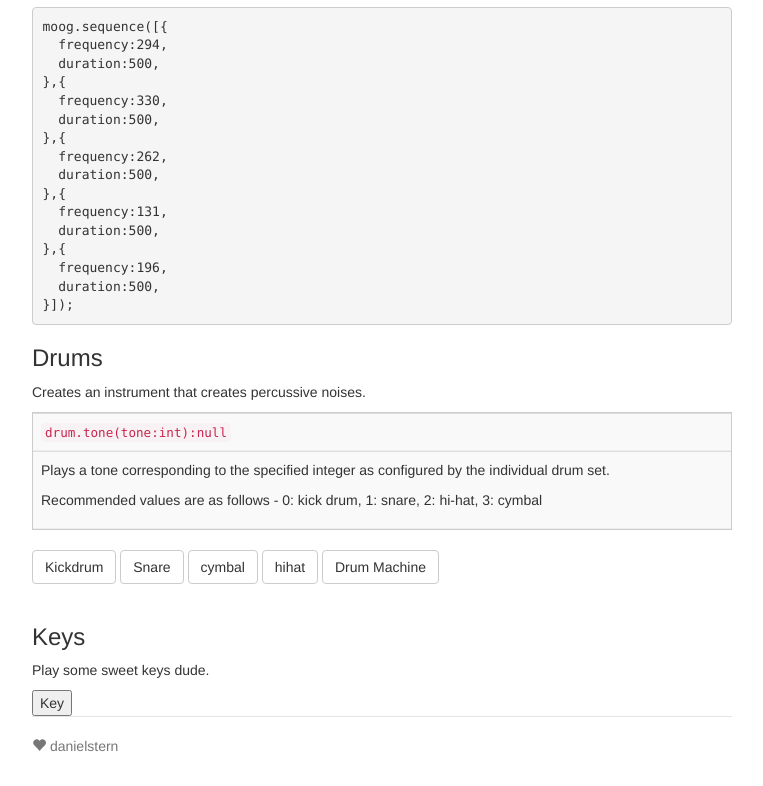
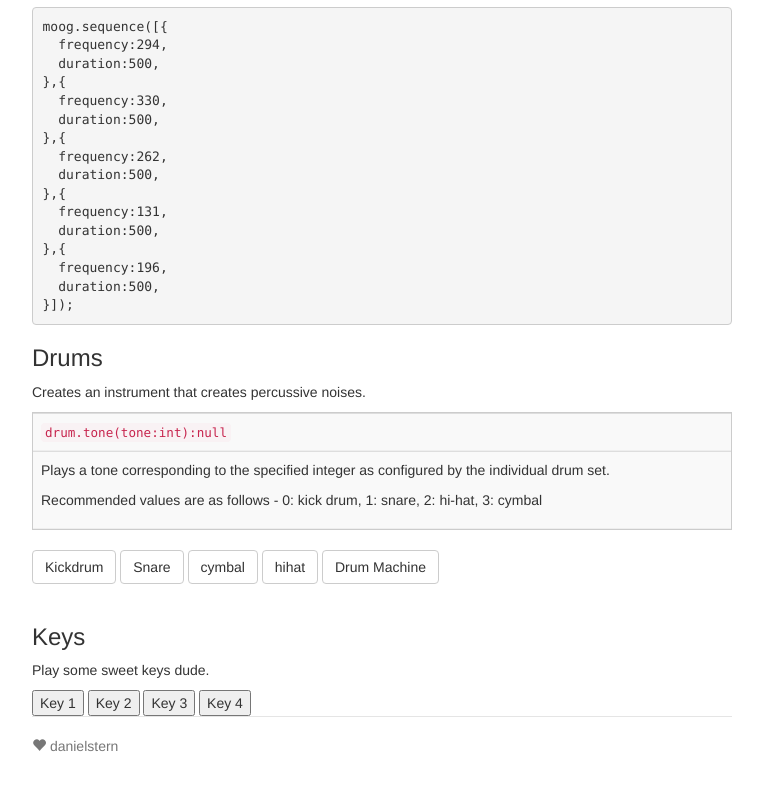
Before and after one commit to danielstern/jukeboxjs, a website: page app/index.html in a window 1280 px wide. Shown: the part 1489-2275 px from the top of the page, without its empty margins (258-1021 px from the left). Drawn offline with nearby package versions, Linux system fonts and the light colour scheme; files that its build step writes are made by us from their sources; files whose address does not match are found by name.

Commit message:
added more buttons ot keys, tested linear sytnh pattern +1

```diff
--- a/app/index.html
+++ b/app/index.html
@@ -191,7 +191,10 @@ korg.tone(262,300);
       <p>
         Play some sweet keys dude.
       </p>
-      <button onclick=keys.play(0)>Key</button>
+      <button onclick=keys.play(0)>Key 1</button>
+      <button onclick=keys.play(1)>Key 2</button>
+      <button onclick=keys.play(2)>Key 3</button>
+      <button onclick=keys.play(3)>Key 4</button>
 
       <div class="footer">
         <p><span class="glyphicon glyphicon-heart"></span> danielstern</p>
--- a/app/scripts/data/schema.js
+++ b/app/scripts/data/schema.js
@@ -28,7 +28,7 @@ var tones = {
         var duration = 300;
         var baseFrequency = 220; // Low A
 
-        var freq = baseFrequency * 1 + 1 / 12 * tone
+        var freq = baseFrequency + (baseFrequency * tone / 12)
         console.log("Processor...",freq);
         modulator.setFrequency(freq);
         modulator.play();
```
